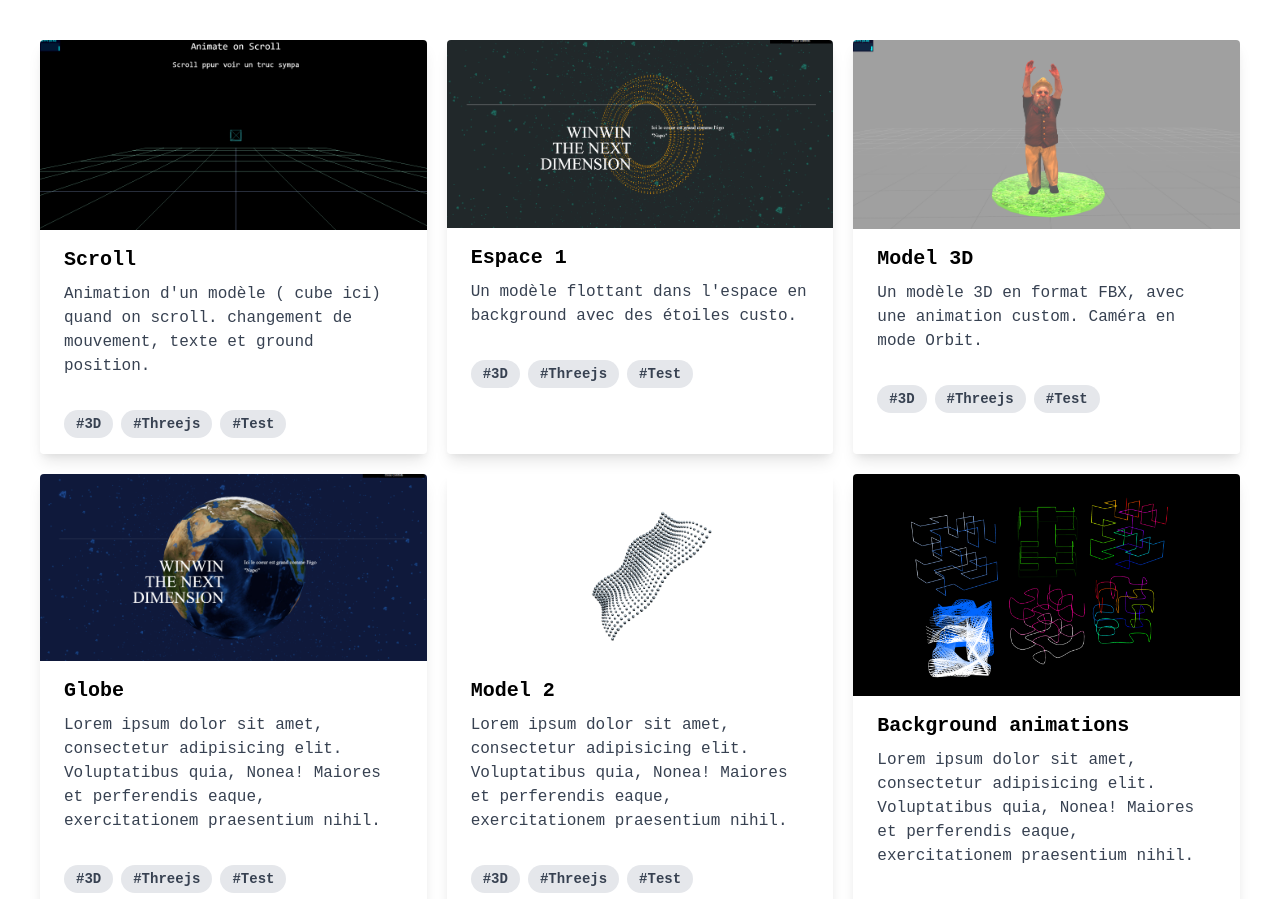
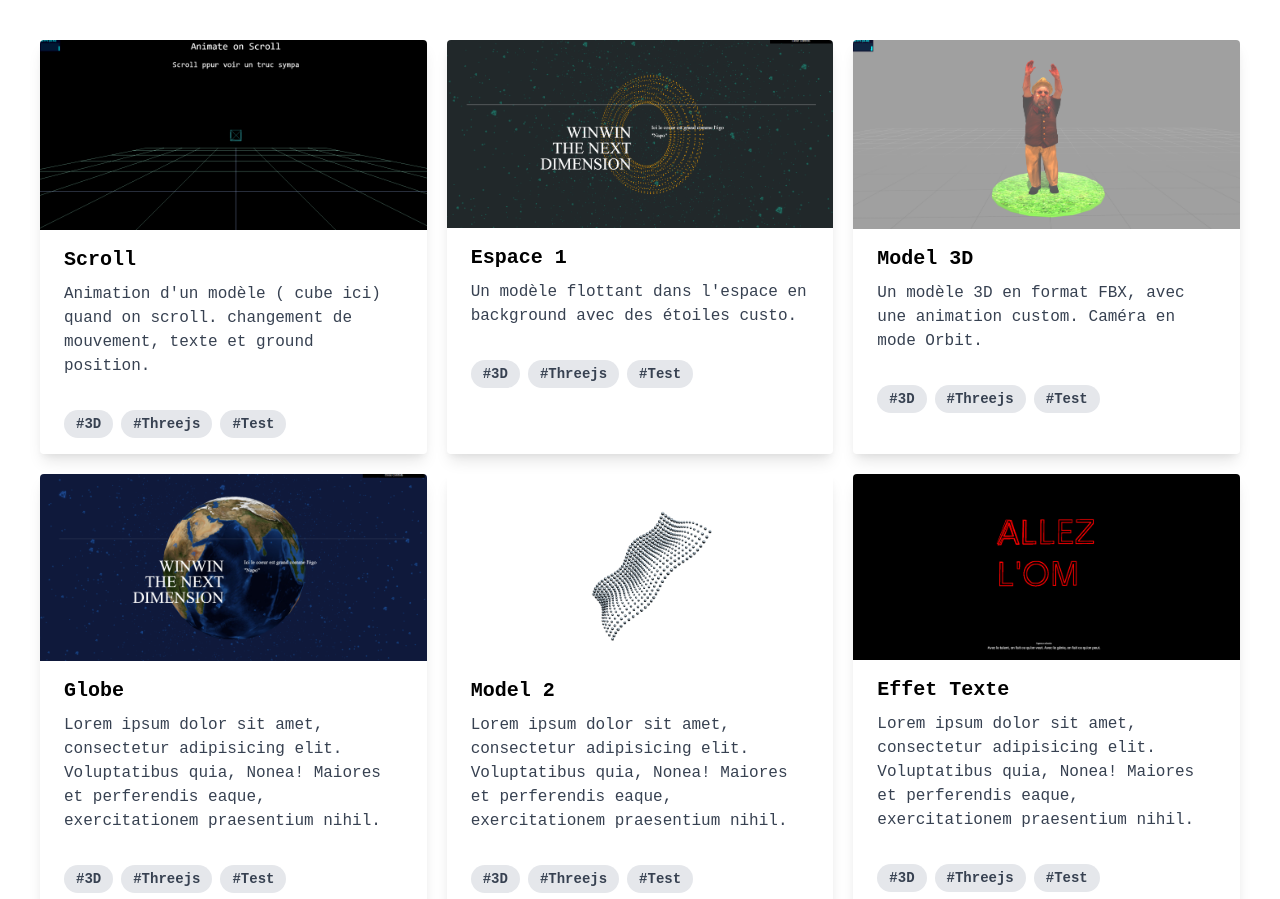
Before and after one commit to Aminesanhaji/website, a Nuxt app: page / in a window 1280 px wide. Shown: the top 899 px of the page. Built offline with nearby package versions, Linux system fonts and the light colour scheme.

Commit message:
add text page to landingpage

```diff
--- a/components/Tutorial.vue
+++ b/components/Tutorial.vue
@@ -167,6 +167,39 @@
           >
         </div>
       </div>
+      <!--Card 7-->
+      <div class="rounded overflow-hidden shadow-lg">
+        <a href="/text">
+          <img
+            class="w-full"
+            src="@/assets/screenshots/text.png"
+            alt="Mountain"
+        /></a>
+        <div class="px-6 py-4">
+          <div class="font-bold text-xl text-black mb-2">
+            <a href="/text">Effet Texte</a>
+          </div>
+          <p class="text-gray-700 text-base">
+            Lorem ipsum dolor sit amet, consectetur adipisicing elit.
+            Voluptatibus quia, Nonea! Maiores et perferendis eaque,
+            exercitationem praesentium nihil.
+          </p>
+        </div>
+        <div class="px-6 pt-4 pb-2">
+          <span
+            class="inline-block bg-gray-200 rounded-full px-3 py-1 text-sm font-semibold text-gray-700 mr-2 mb-2"
+            >#3D</span
+          >
+          <span
+            class="inline-block bg-gray-200 rounded-full px-3 py-1 text-sm font-semibold text-gray-700 mr-2 mb-2"
+            >#Threejs</span
+          >
+          <span
+            class="inline-block bg-gray-200 rounded-full px-3 py-1 text-sm font-semibold text-gray-700 mr-2 mb-2"
+            >#Test</span
+          >
+        </div>
+      </div>
       <!--Card 5-->
       <div class="rounded overflow-hidden shadow-lg">
         <a href="/bganimation"
@@ -230,6 +263,7 @@
           >
         </div>
       </div>
+
       <!--Card 6-->
       <div class="rounded overflow-hidden shadow-lg">
         <a href="/map">
--- a/components/text/TextEffect.vue
+++ b/components/text/TextEffect.vue
@@ -3,30 +3,10 @@
     <div id="magic"></div>
     <div class="playground">
       <div class="bottomPosition">
-        <a href="#" target="_blank"
-          ><svg
-            class="logo"
-            xmlns="http://www.w3.org/2000/svg"
-            viewBox="0 0 278.8 278.8"
-          >
-            <circle fill="#000205" cx="139.4" cy="139.4" r="139.4" />
-            <g
-              fill="none"
-              stroke="#FFF"
-              stroke-width="6.062"
-              stroke-miterlimit="10"
-            >
-              <path
-                d="M214 183.4l-74.6 43.1-75.5-43.6V95.8l75.5-43.5 75.4 43.5v59.8l-11.3 6.5z"
-              />
-              <path
-                d="M139.4 226.5l-18.8-38.2 18.8 10.8 75.4-43.5M63.9 95.8l75.3 43.6 75.6-43.6M139.2 139.4v59.7"
-              />
-            </g></svg
-        ></a>
         <h1 class="special">
           Agence winwin <br /><span class="minText"
-            >Creative developer && digital designer.</span
+            >Avec le talent, on fait ce qu'on veut. Avec le génie, on fait ce
+            qu'on peut.</span
           >
         </h1>
       </div>
@@ -150,7 +130,7 @@ export default {
         this.buttom = false;
 
         this.data = {
-          text: "FUTURE\nIS NOW",
+          text: "ALLEZ\nL'OM",
           amount: 1500,
           particleSize: 1,
           particleColor: 0xffffff,
```
Also changed, not shown: assets/screenshots/text.png (added).
